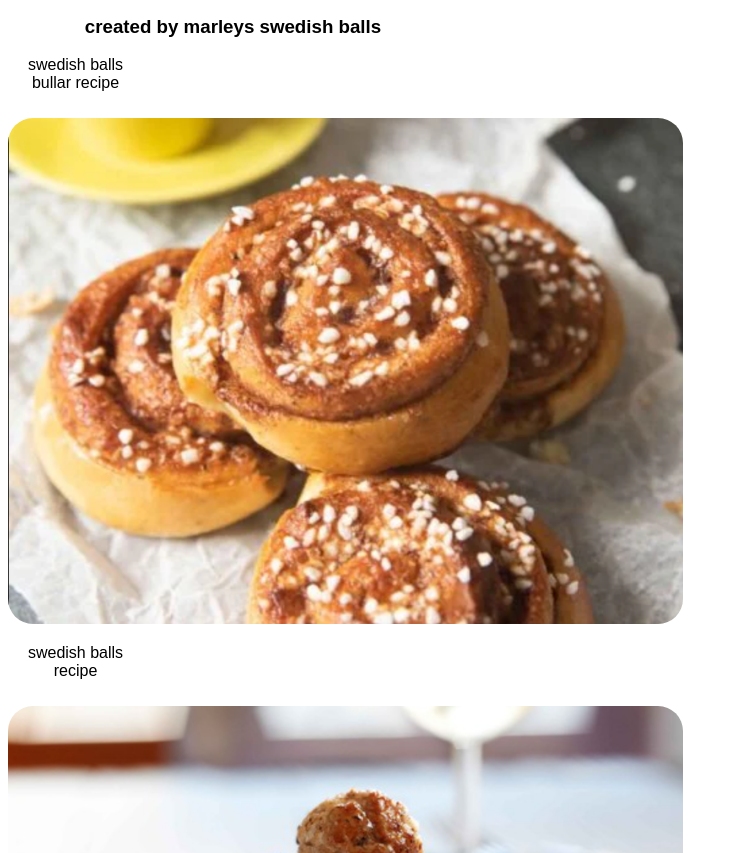
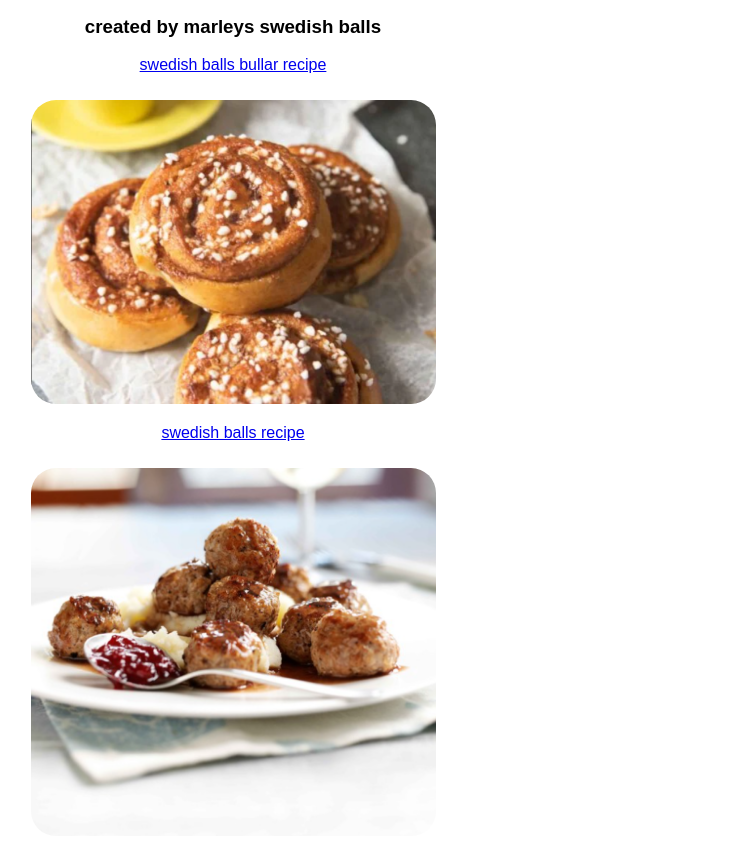
Before and after one commit to glizzymaster755/swedish-balls, a plain HTML site: page index.html in a window 1280 px wide. Shown: the part 195-1048 px from the top of the page, without its empty margins (0-738 px from the left). Drawn offline with Linux system fonts and the light colour scheme.

Commit message:
swedish balls

```diff
--- a/index.html
+++ b/index.html
@@ -12,20 +12,20 @@
     <h3> created by marleys swedish balls </h3>
     <div class= "swedish balls">
 
-<div class= "columbs">
- <p>swedish balls bullar recipe</p>
- <img src="bullar.png" alt="bullar">
- </div>
+ <a class="columbs" href="bullar.html">
+    <p>swedish balls bullar recipe</p>
+    <img src="bullar.png" alt="bullar">
+</a>
 
- <div class="columbs">
- <p>swedish balls recipe</p>
-<img src="balls.png" alt="swedish balls">
-</div>
+ <a class="columbs" href="balls.html">
+    <p>swedish balls recipe</p>
+    <img src="balls.png" alt="swedish balls">
+</a>
 
-<div class="columbs">
+<a class="columbs" href="rasin bullar">
     <p>swedish saffron bun</p>
     <img src="rasin bullar.png" alt="swedish rasin bullar">
-</div>
+</a>
 
 <div>
 
--- a/styles.css
+++ b/styles.css
@@ -32,7 +32,7 @@ text-align: center;
 
 .columbs img {
 margin-top: 10px;
-width: 500%;
+width: 90%;
 border-radius: 25px;
 border: 1px snow;
 }
```
Also changed, not shown: balls.html (+2 -1 lines).
